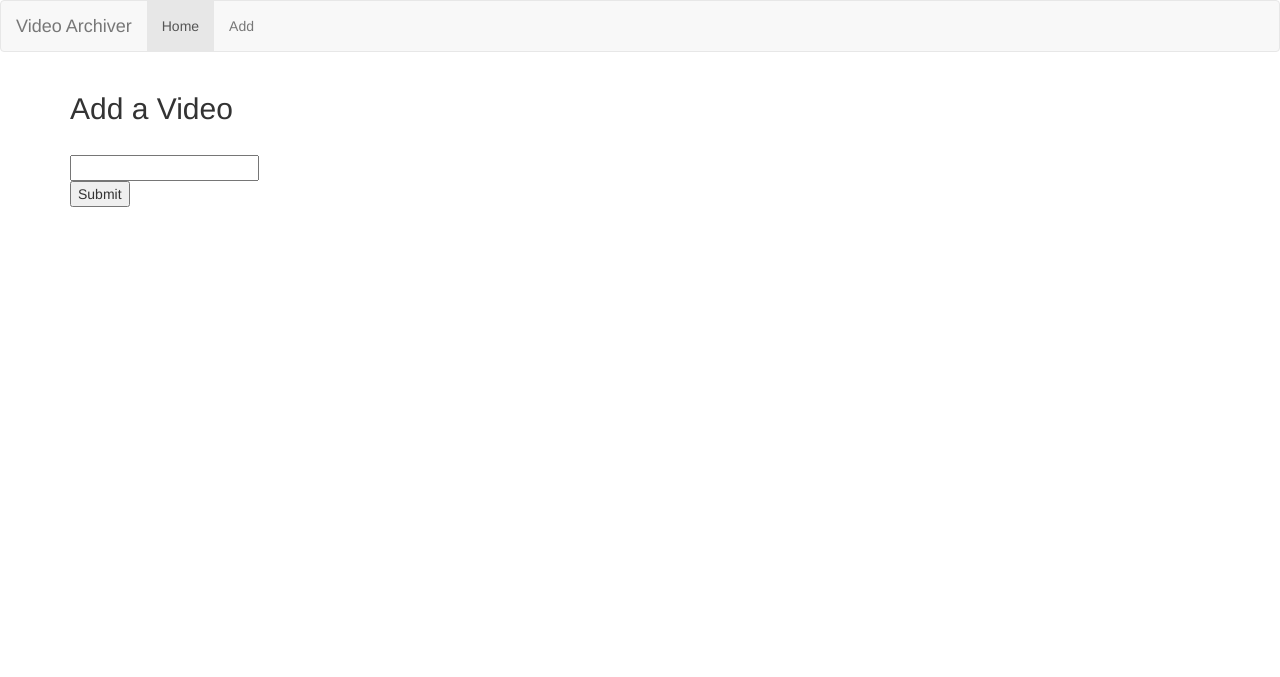
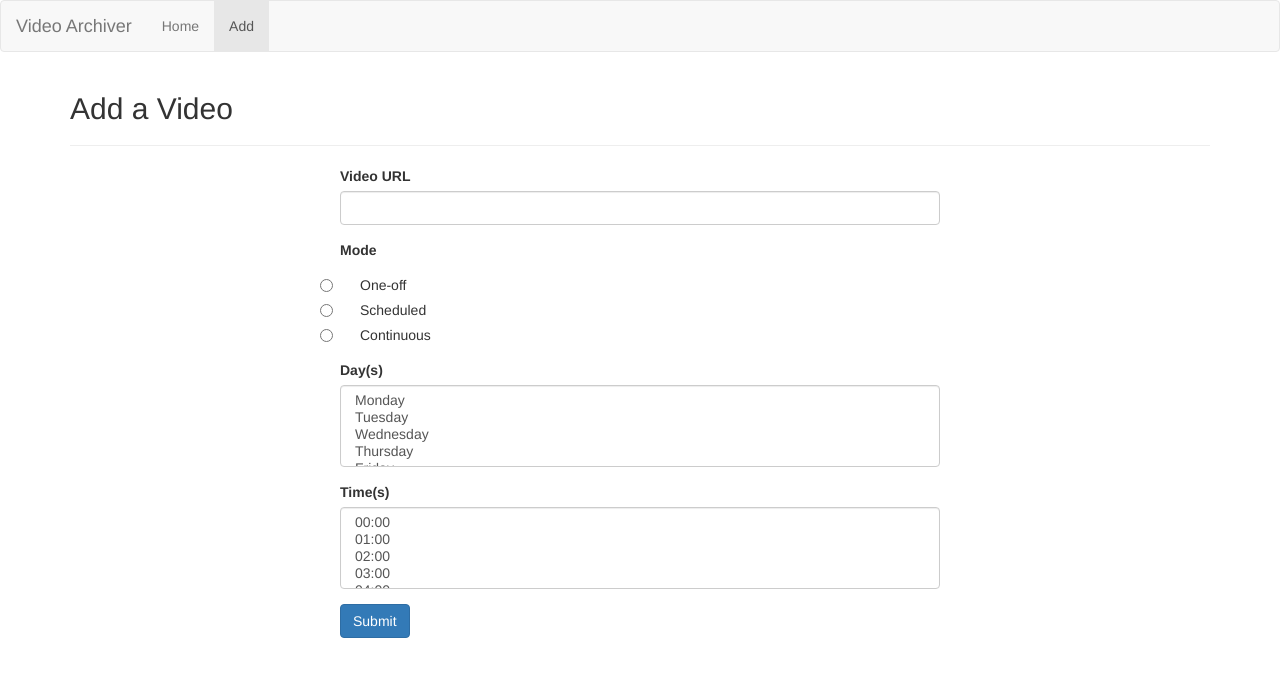
Before and after one commit to Aoshee/video-archiver, a Flask app: page /add in a window 1280 px wide. Shown: the top 677 px of the page. Run offline with Flask 2, Linux system fonts and the light colour scheme; some libraries are stand-ins or nearby versions.

Commit message:
Added form stuff for scheduled archiving

```diff
--- a/main.py
+++ b/main.py
@@ -2,21 +2,30 @@ from flask import Flask, request, session, redirect, url_for, abort, render_temp
 from flask_bootstrap import Bootstrap
 
 from flask.ext.wtf import Form
-from wtforms import StringField, SubmitField
+from wtforms import StringField, RadioField, SelectField, SelectMultipleField, SubmitField
 from wtforms.validators import InputRequired, URL
 
 from flask.json import jsonify
 
 from archiver import *
 
+import os
+
 class AddForm(Form):
-    url = StringField('Video URL?', validators=[InputRequired(), URL()])
+    url = StringField('Video URL', validators=[InputRequired(), URL()])
+    mode = RadioField('Mode', choices=[('single', 'One-off'), ('scheduled', 'Scheduled'), ('continuous', 'Continuous')],
+                      validators=[InputRequired()])
+
+    schedule_days = SelectMultipleField('Day(s)', choices=[('0', 'Monday'), ('1', 'Tuesday'), ('2', 'Wednesday'),
+                                                        ('3', 'Thursday'), ('4', 'Friday'), ('5', 'Saturday'),
+                                                        ('6', 'Sunday')])
+    schedule_times = SelectMultipleField('Time(s)', choices=[(str(x), '%s:00' % str(x).zfill(2)) for x in range(0, 24)])
     submit = SubmitField('Submit')
 
 
 app = Flask(__name__)
 app.debug = True
-app.config['SECRET_KEY']='changeme'
+app.config['SECRET_KEY'] = os.urandom(32)
 
 Bootstrap(app)
 
@@ -25,6 +34,7 @@ downloaders = {}
 @app.route('/')
 def index():
     return render_template('index.html', downloaders=downloaders.values())
+
 
 @app.route('/add', methods=['GET', 'POST'])
 def add():
@@ -35,12 +45,14 @@ def add():
         return redirect(url_for('detail', dl_id=new_id))
     return render_template('add.html', form=form)
 
+
 @app.route('/detail/<int:dl_id>')
 def detail(dl_id):
     if dl_id in downloaders:
         return render_template('detail.html', download=downloaders[dl_id])
     else:
         abort(404)
+
 
 @app.route('/start/<int:dl_id>')
 def start(dl_id):
@@ -50,6 +62,7 @@ def start(dl_id):
     else:
         abort(404)
 
+
 @app.route('/stop/<int:dl_id>')
 def stop(dl_id):
     if dl_id in downloaders:
@@ -58,12 +71,14 @@ def stop(dl_id):
     else:
         abort(404)
 
+
 @app.route('/log/<int:dl_id>')
 def log(dl_id):
     if dl_id in downloaders:
         return downloaders[dl_id].get_log()
     else:
         abort(404)
+
 
 @app.route('/stats/<int:dl_id>')
 def stats(dl_id):
@@ -72,5 +87,6 @@ def stats(dl_id):
     else:
         abort(404)
 
+
 if __name__ == '__main__':
     app.run()
--- a/templates/add.html
+++ b/templates/add.html
@@ -1,24 +1,32 @@
 {% extends "bootstrap/base.html" %}
-{% set active_page = "index" %}
+{% import "bootstrap/wtf.html" as wtf %}
+
+{% set active_page = "add" %}
 
 {% block title %}Add Video - Video Archiver{% endblock %}
 
+{% block head %}
+{{ super() }}
+{% endblock %}
+
+{% block navbar %}
 {% include 'navbar.html' %}
+{% endblock %}
 
 {% block content %}
 <div class="container">
     <h2>Add a Video</h2>
-    {% for error in form.url.errors %}
-        <span style="color: red;">[{{ error }}]</span>
-    {% endfor %}<br>
-    <form action="/add" method="post" name="add">
-        {{ form.hidden_tag() }}
-        {{ form.url }}<br>
-        {{ form.submit }}
+    <hr>
+
+    <form action="/add" method="post" name="add" class="center-block" style="width: 600px">
+        {{ wtf.quick_form(form, button_map={'submit': 'primary'}) }}
   </form>
 </div>
 {% endblock %}
 
-{% block head %}
-{{super()}}
+{% block scripts %}
+{{ super() }}
+<script type="text/javascript">
+    // TODO: disable day/time selection if mode != scheduled
+</script>
 {% endblock %}
--- a/templates/navbar.html
+++ b/templates/navbar.html
@@ -1,4 +1,3 @@
-{% block navbar %}
 <nav class="navbar navbar-default">
   <div class="container-fluid">
     <div class="navbar-header">
@@ -21,4 +20,3 @@
     </div>
   </div>
 </nav>
-{% endblock %}
```
Also changed, not shown: templates/detail.html (+7 -5 lines), templates/index.html (+6 -4 lines).
